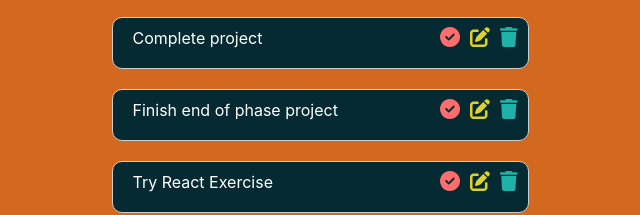
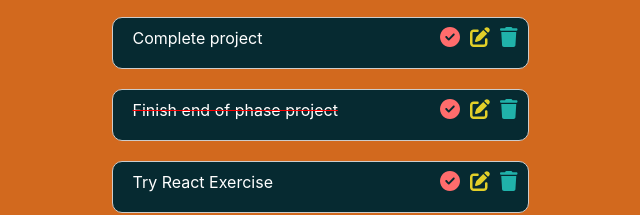
Before and after one commit to BlackHawk0/to-do, a React (Create React App) app: page / in a window 1280 px wide. Shown: the part 231-446 px from the top of the page, without its empty margins (320-960 px from the left). Built offline with nearby package versions, Linux system fonts and the light colour scheme; data requests are answered from the project's data file.

Commit message:
update to do list feature

```diff
--- a/db.json
+++ b/db.json
@@ -18,7 +18,7 @@
     {
       "id": 4,
       "title": "Finish end of phase project",
-      "completed": false
+      "completed": true
     },
     {
       "id": 5,
--- a/src/App.js
+++ b/src/App.js
@@ -5,7 +5,7 @@ import Header from './component/Header';
 import TodoList from './component/TodoLists';
 
 function App() {
-  // const initialState =JSON.parse(localStorage.getItem("todos") || []);
+
   const [test, setTest] = useState([])
 
 
@@ -15,14 +15,26 @@ function App() {
     .then(data => setTest(data))
   }, [])
 
+
+  // delete todo list
   function deleteTodo(id){
     setTest(test.filter(todo => todo.id !== id))
     fetch(`http://localhost:3000/todos/${id}`,{
       method: 'DELETE',
     })
-    .then(response => response.json())
-    .then(data => console.log(data))
 
+  }
+
+  //update a todo
+  function handleUpdate(todo){
+    console.log(todo);
+    // fetch(`http://localhost:3000/todos/${todo.id}`,{
+    //   method: 'PATCH',
+    //   headers: {'Content-Type': 'application/json'},
+    //   body: JSON.stringify(todo)
+    // })
+    // .then(response => response.json())
+    // .then(data => setTest(data))
   }
 
 
@@ -33,7 +45,7 @@ function App() {
           <Header />
         </div>
         <div>
-         <TodoForm items={test} del={deleteTodo}/>
+         <TodoForm items={test} del={deleteTodo} onUpdate={handleUpdate}/>
           {/* <TodoForm input={input}  setInput={setInput} todos={todos} setTodos={setTodos} editTodo={editTodo} setEditTodo={setEditTodo}/> */}
         </div>
         <div>
--- a/src/component/Todo.js
+++ b/src/component/Todo.js
@@ -1,7 +1,7 @@
 import React, {useState} from 'react'
 import '../App.css'
 
-function Todo({todo, del}) {
+function Todo({todo, del, onUpdate}) {
 
     const [isEditing, setIsEditing] = useState(false)
     const [newTitle, setNewTitle] = useState(todo.title)
@@ -19,8 +19,11 @@ function Todo({todo, del}) {
 
     function handleUpdate(e){
         e.preventDefault()
-        todo.title = newTitle
+        if(newTitle !== todo.title){
+            todo.title = newTitle
+        }
         setIsEditing(false)
+        onUpdate(todo)
     }
 
     function handleDelete(){
--- a/src/component/TodoForm.js
+++ b/src/component/TodoForm.js
@@ -2,7 +2,7 @@ import React , {useState } from 'react'
 import Todo from './Todo'
 
 
-function TodoForm({items, del}){
+function TodoForm({items, del, onUpdate}){
     const [input, setInput] = useState("");
     const [todos, setTodos] = useState({title:'', completed: false});
 
@@ -37,8 +37,8 @@ function TodoForm({items, del}){
               <button type="submit" className='button-add' onClick={handleSubmit}>Add Todo</button>
             </form>
              <div>
-           {items.map((todo) => <Todo key={todo.id} todo={todo} del={del} />)}
-        </div>
+              {items.map((todo) => <Todo key={todo.id} todo={todo} del={del} onUpdate={onUpdate} />)}
+            </div>
         </div>
     )
 }
--- a/src/component/TodoLists.js
+++ b/src/component/TodoLists.js
@@ -1,5 +1,5 @@
 import React from 'react'
-import Todo from './Todo'
+// import Todo from './Todo'
 
 
 // const TodoLists = ({todos , setTodos, setEditTodo}) => {
@@ -7,50 +7,13 @@ import Todo from './Todo'
 const TodoLists = ({todos}) => {
 
     return(
-        <div>
-           {todos.map((todo) => <Todo key={todo.id} todo={todo} />)}
-        </div>
+        // <div>
+        //    {todos.map((todo) => <Todo key={todo.id} todo={todo} />)}
+        // </div>
+        <p>Doing nothing</p>
     )
 
-    // function handleComplete({id}){
-    //     setTodos(
-    //         todos.map((item)=>{
-    //             if (item.id===todos.id){
-    //                 return {...item,completed: !item.completed}
-    //             }
-    //             return item;
-    //         })
-    //     )
-    // }
-    // function handleDelete(task){
-    //     setTodos(todos.filter((todo)=>todo !==task));
-    // }
 
-    // function handleEdit(task){
-    //     const findTodo=todos.find((todo)=>todo===task);
-    //     setEditTodo(findTodo);
-
-    // }
-//   return (
-//     <div>
-//         {todos.map((todo,index)=>
-//         (
-//             <li className='list-item' key={index}>
-//                 <input type ="text" value={todo.title} className={'list $ {todo.completed ? "completed" : ""}'}  onChange={(event)=>event.preventDefault} />
-//                 <button className='button-complete task-button' onClick={()=>handleComplete(todos)}>
-//                     <i className='fa fa-check-circle'></i>
-//                 </button>
-//                 <button className='button-edit task-button' onClick={()=>handleEdit(todos)} >
-//                     <i className='fa fa-edit'></i>
-//                 </button>
-//                 <button className='button-delete task-button'  onClick={()=>handleDelete(todo)}>
-//                     <i className='fa fa-trash'></i>
-//                 </button>
-//             </li>
-//         )
-//         )}
-//     </div>
-//   )
 }
 
 export default TodoLists
```
